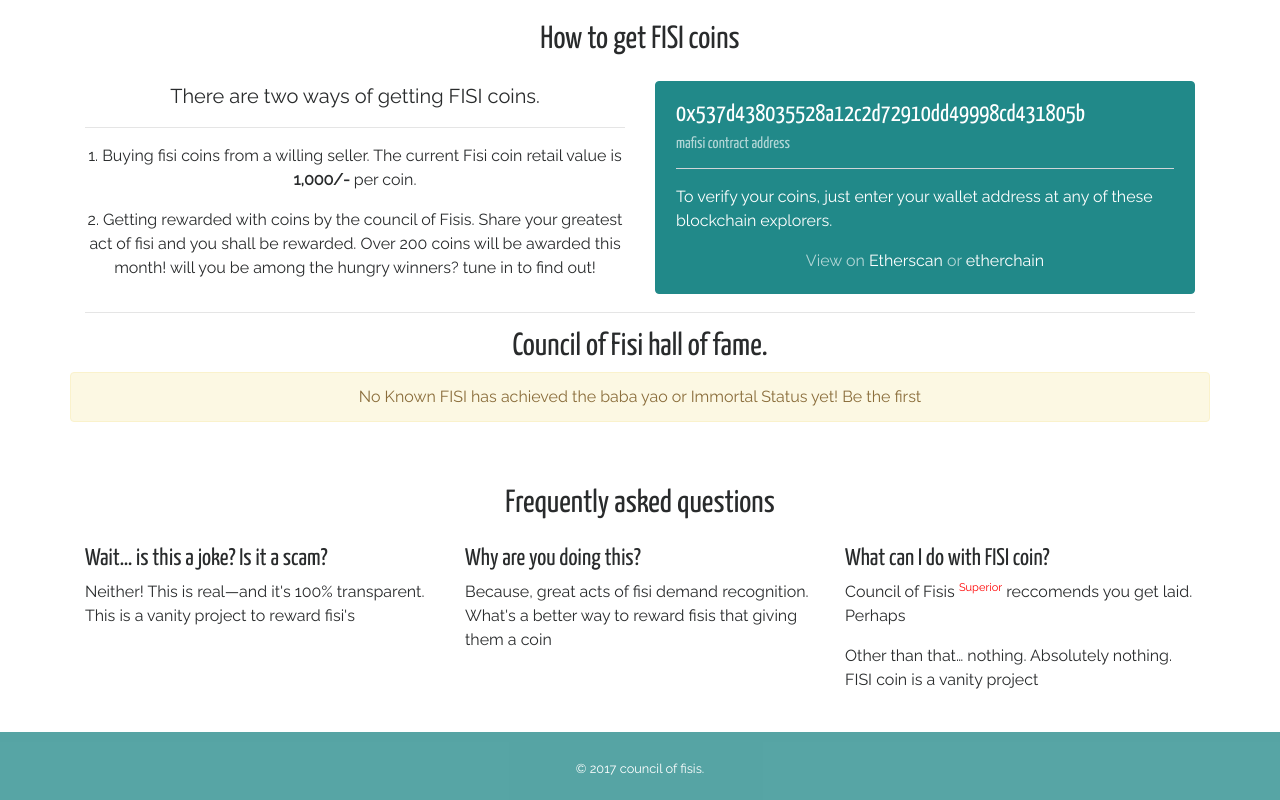
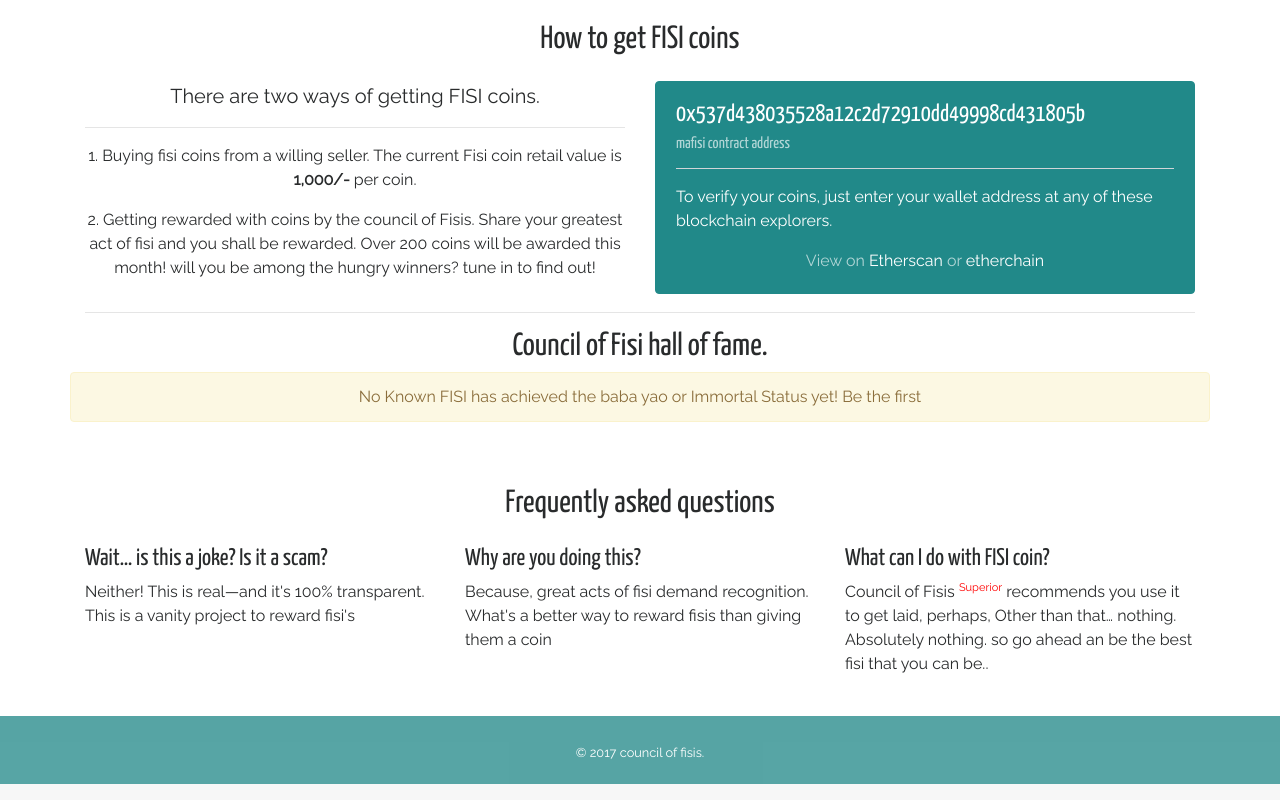
Before and after one commit to gfournjibu/new-vm, a plain HTML site: page home/index.html in a window 1280 px wide. Shown: the part 1545-2345 px from the top of the page. Drawn offline with Linux system fonts and the light colour scheme; files that its build step writes are made by us from their sources; files whose address does not match are found by name.

Commit message:
Update index.html

```diff
--- a/home/index.html
+++ b/home/index.html
@@ -272,17 +272,16 @@
                         <hr class="hidden-md-up" />
                         <p class="h4">Why are you doing this?</p>
                         <p>
-                            Because, great acts of fisi demand recognition. What's a better way to reward fisis that giving them a coin
+                            Because, great acts of fisi demand recognition. What's a better way to reward fisis than giving them a coin
                         </p>
                     </div>
                     <div class="col-md-6 col-lg-4">
                         <hr class="hidden-lg-up" />
                         <p class="h4">What can I do with FISI coin?</p>
                         <p>
-                            Council of Fisis <d>Superior</d> reccomends you get laid. Perhaps
-                        </p>
-                        <p>
-                            Other than that&hellip; nothing. Absolutely nothing. FISI coin is a vanity project
+                            Council of Fisis <d>Superior</d> recommends you use it to get laid, perhaps,
+
+                            Other than that&hellip; nothing. Absolutely nothing. so go ahead an be the best fisi that you can be..
                         </p>
                     </div>
                 </div>
```
